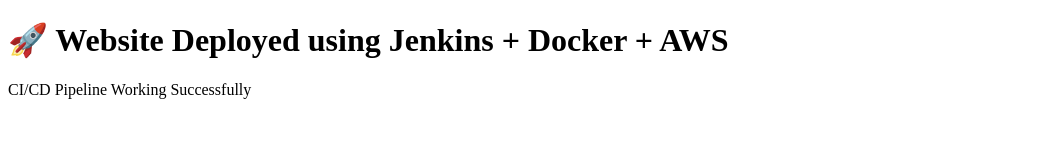
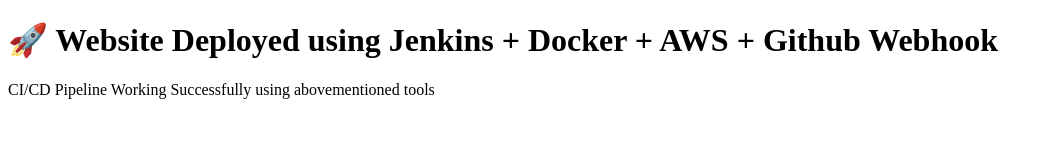
Before and after one commit to Adarshrander/ecommerce, a plain HTML site: page index.html in a window 1280 px wide. Shown: the whole page, without its empty margins (0-1052 px from the left). Drawn offline with Linux system fonts and the light colour scheme.

Commit message:
Github Webhook

```diff
--- a/index.html
+++ b/index.html
@@ -4,7 +4,7 @@
     <title>DevOps Automation</title>
 </head>
 <body>
-    <h1>🚀 Website Deployed using Jenkins + Docker + AWS</h1>
-    <p>CI/CD Pipeline Working Successfully</p>
+    <h1>🚀 Website Deployed using Jenkins + Docker + AWS + Github Webhook</h1>
+    <p>CI/CD Pipeline Working Successfully using abovementioned tools</p>
 </body>
 </html>
```
